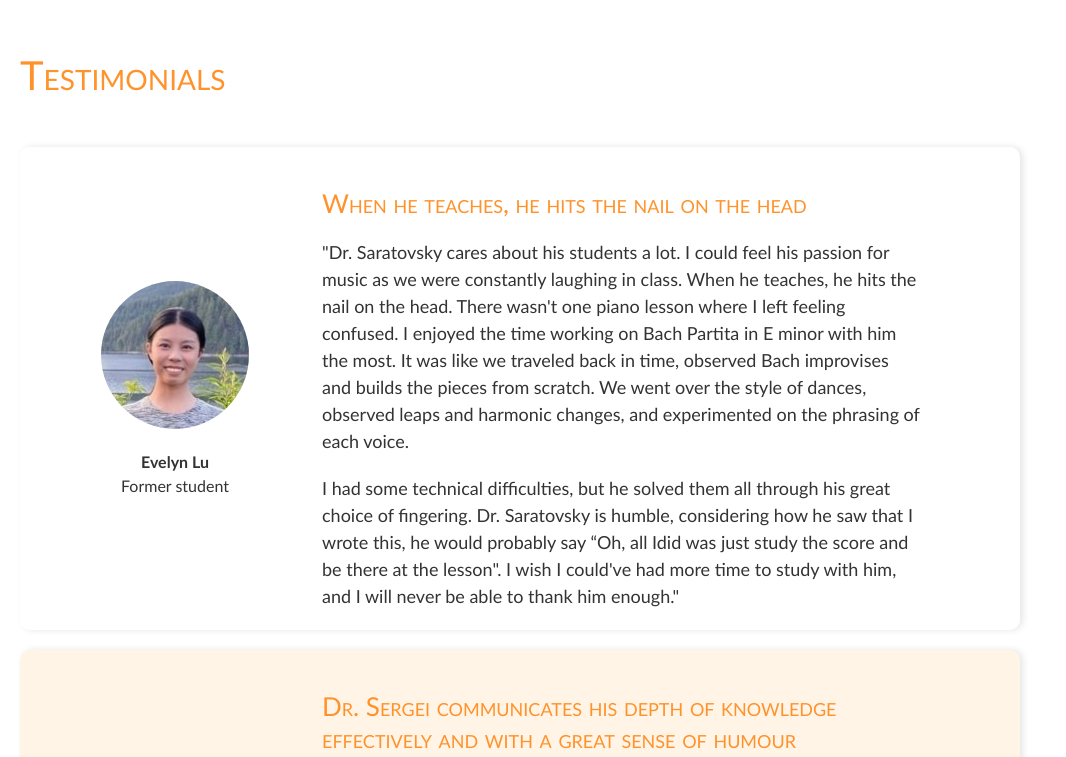
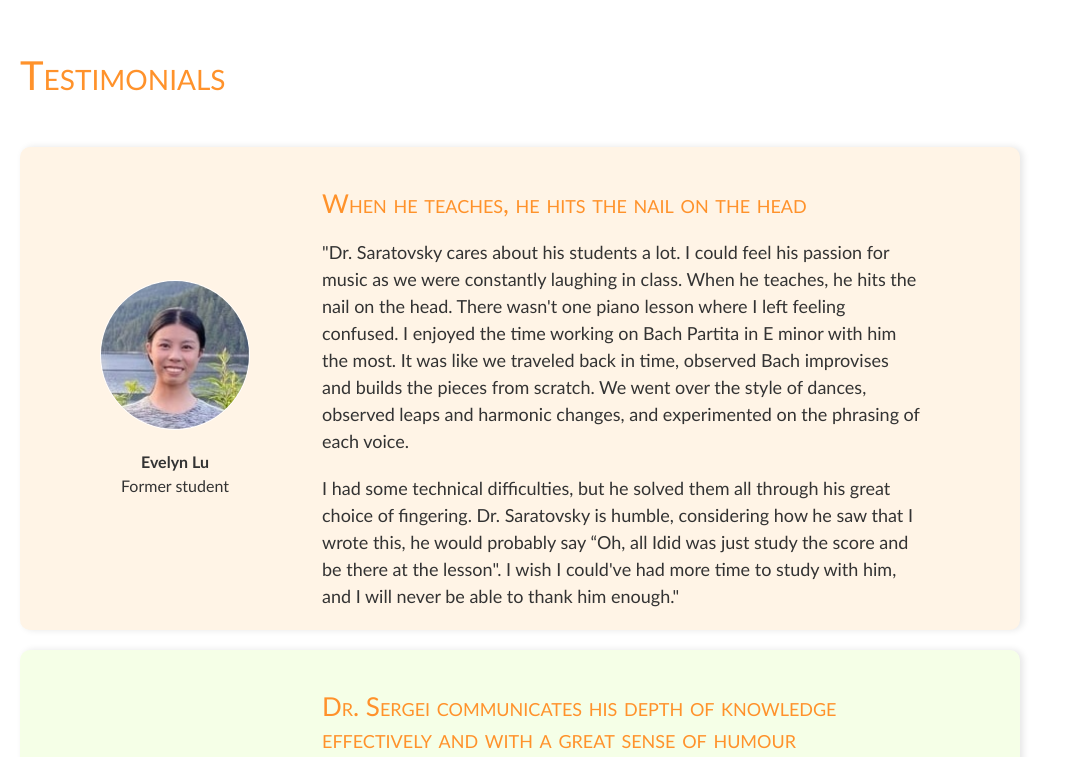
Before and after one commit to Anna-Saratovskaia/sergeisaratovsky.com, a plain HTML site: page index.html in a window 1280 px wide. Shown: the part 1795-2552 px from the top of the page, without its empty margins (0-1066 px from the left). Drawn offline with nearby package versions, Linux system fonts and the light colour scheme; some packages are replaced by stand-ins of ours; a script that the page names is missing.

Commit message:
Style testimonials with alternating background

```diff
--- a/css/bioTestimonials.css
+++ b/css/bioTestimonials.css
@@ -95,12 +95,13 @@ dd {
   margin-bottom: 2rem;
 }
 
-.testimonial-box:nth-child(odd) {
+.testimonial-box:nth-of-type(odd) {
   background-color: #fff4e6;
   box-shadow: 3px 0 0.7rem rgba(0, 0, 0, 0.1);
 }
 
-.testimonial-box:nth-child(even) {
+.testimonial-box:nth-of-type(even) {
+  background-color: #c9fe8031;
   box-shadow: 3px 0 0.7rem rgba(0, 0, 0, 0.1);
 }
 
--- a/script.js
+++ b/script.js
@@ -45,3 +45,5 @@ for (let i = 0; i < closeModalBtns.length; i++) {
     }
   });
 }
+
+console.log(body);
```
